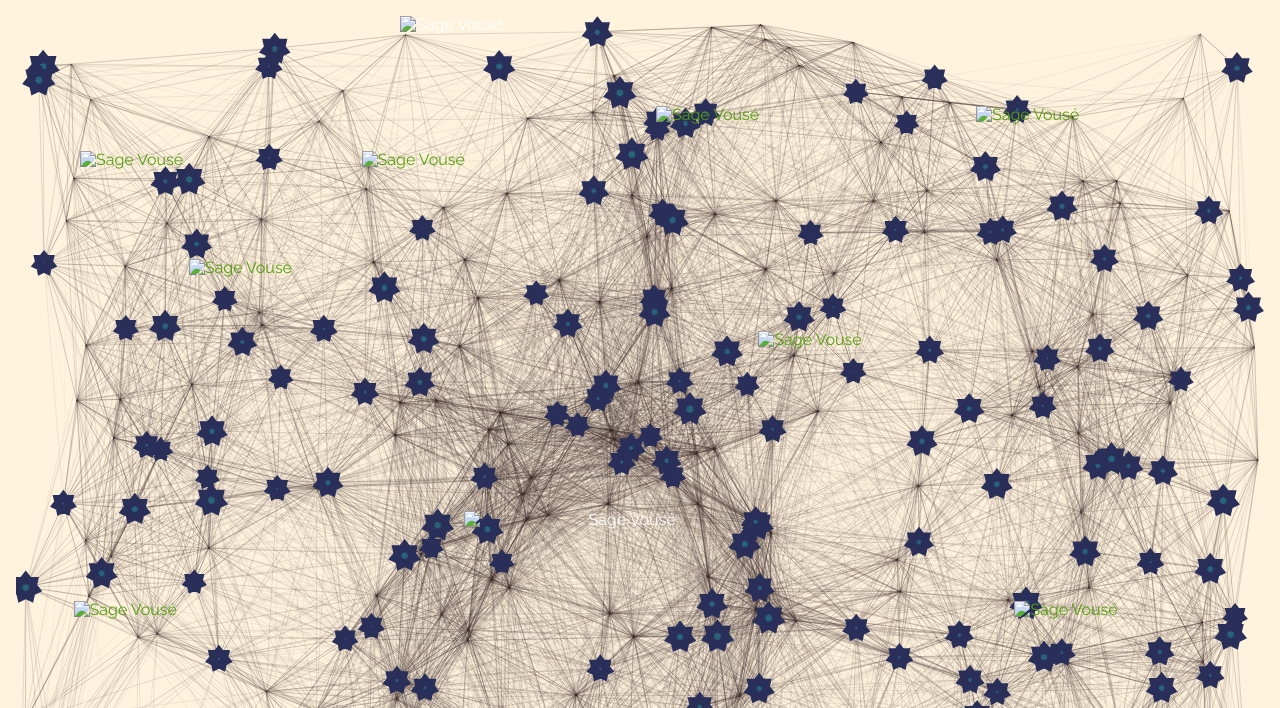
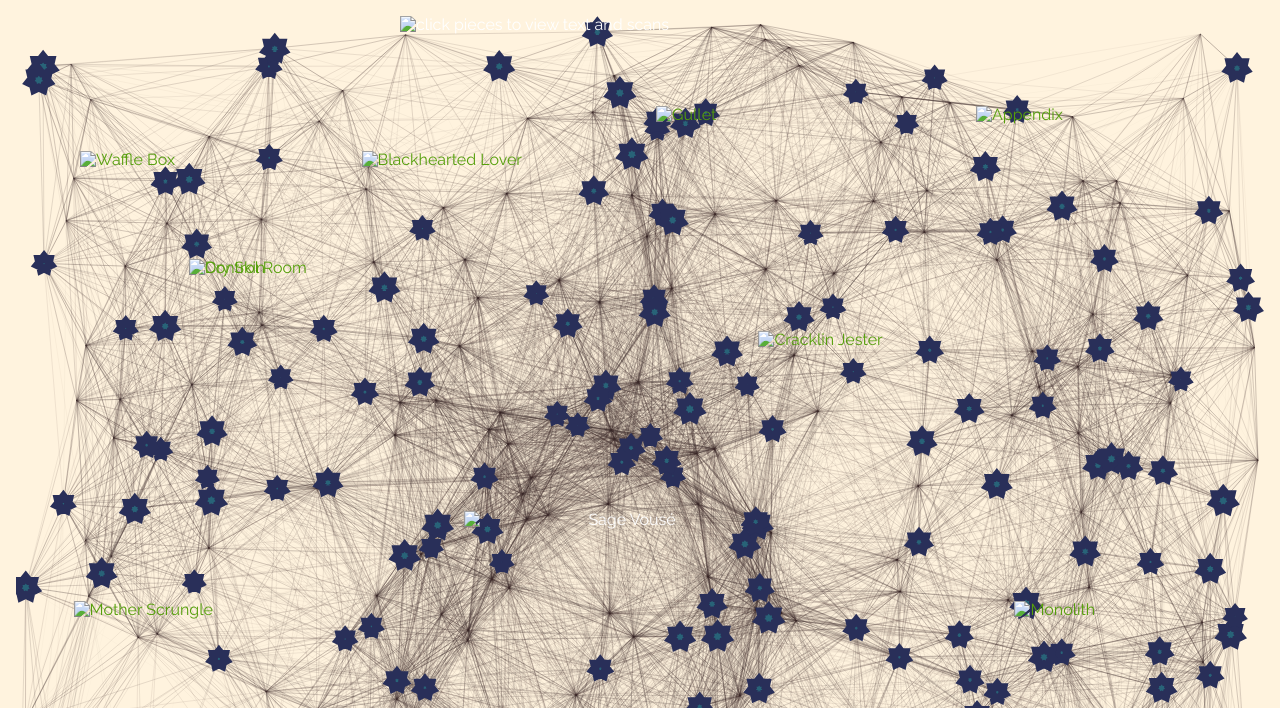
Before and after one commit to svouse/svouse.github.io, a Jekyll site: the page index.html, which Jekyll copies as it is, in a window 1280 px wide. Shown: the top 708 px of the page. Built offline with Jekyll 4.4.1, drawn with Linux system fonts in a browser that asks for light colours.

Commit message:
add dry skin

```diff
--- a/index.html
+++ b/index.html
@@ -31,39 +31,43 @@
     </div>
   </div>
 
+  <img src="/assets/favicon/click_for_scans.png" alt="click pieces to view text and scans" style="width:35%;height:25%;right:0;top:0%;left:30%;margin:0.5rem;padding: 0.5rem;position: absolute;opacity:1;">
+
   <A HREF="pages/appendix.html">
-  <img class="piece" src="/assets/favicon/Appendix.png" alt="Sage Vousé" style="width:18%;height:30%;right:0;left:75%;margin:0.5rem;top:10%;padding: 0.5rem;position: absolute;">
+  <img class="piece" src="/assets/favicon/Appendix.png" alt="Appendix" style="width:18%;height:30%;right:0;left:75%;margin:0.5rem;top:10%;padding: 0.5rem;position: absolute;">
   </A>
 
   <A HREF="pages/monolith.html">
-  <img class="piece" src="/assets/favicon/Monolith.png" alt="Sage Vousé" style="width: 25%;height:30%;right:0;top:65%;left:78%;margin:0.5rem;padding: 0.5rem;position: absolute;">
+  <img class="piece" src="/assets/favicon/Monolith.png" alt="Monolith" style="width: 25%;height:30%;right:0;top:65%;left:78%;margin:0.5rem;padding: 0.5rem;position: absolute;">
   </A>
 
   <A HREF="pages/cracklinjester.html">
-  <img class="piece" src="/assets/favicon/cracklinjester.png" alt="Sage Vousé" style="width:35%;height:35%;right:0;top: 35%;left:58%;margin:0.5rem;padding: 0.5rem;position: absolute;">
+  <img class="piece" src="/assets/favicon/cracklinjester.png" alt="Cracklin Jester" style="width:35%;height:35%;right:0;top: 35%;left:58%;margin:0.5rem;padding: 0.5rem;position: absolute;">
   </A>
 
   <A HREF="pages/wafflebox.html">
-  <img class="piece" src="/assets/favicon/Wafflebox.png" alt="Sage Vousé" style="width:22%;height:34%;left:5%;top:15%;margin:0.5rem;padding: 0.5rem;position: absolute;">
+  <img class="piece" src="/assets/favicon/Wafflebox.png" alt="Waffle Box" style="width:22%;height:34%;left:5%;top:15%;margin:0.5rem;padding: 0.5rem;position: absolute;">
   </A>
 
-  <img src="/assets/favicon/click_for_scans.png" alt="Sage Vousé" style="width:35%;height:25%;right:0;top:0%;left:30%;margin:0.5rem;padding: 0.5rem;position: absolute;opacity:1;">
-
   <A HREF="pages/black_hearted_lover.html">
-  <img class="piece" src="/assets/favicon/Black-heartedlover.png" alt="Sage Vousé" style="width:30%;height:40%;right:30%;left:27%;top: 15%;margin:0.5rem;padding: 0.5rem;position: absolute;">
+  <img class="piece" src="/assets/favicon/Black-heartedlover.png" alt="Blackhearted Lover" style="width:30%;height:40%;right:30%;left:27%;top: 15%;margin:0.5rem;padding: 0.5rem;position: absolute;">
   </A>
 
   <A HREF="pages/gullet.html">
-  <img class="piece" src="/assets/favicon/Gullet.png" alt="Sage Vousé" style="width:20%;height:30%;left:50%;top: 10%;margin:0.5rem;padding: 0.5rem;position: absolute;">
+  <img class="piece" src="/assets/favicon/Gullet.png" alt="Gullet" style="width:20%;height:30%;left:50%;top: 10%;margin:0.5rem;padding: 0.5rem;position: absolute;">
   </A>
 
 
   <A HREF="pages/mother_scrungle.html">
-  <img class="piece" src="/assets/favicon/Motherscrungle.png" alt="Sage Vousé" style="width:18%;height:23%;top: 65%;right:75%;margin:0.5rem;padding: 0.5rem;position: absolute;">
+  <img class="piece" src="/assets/favicon/Motherscrungle.png" alt="Mother Scrungle" style="width:18%;height:23%;top: 65%;right:75%;margin:0.5rem;padding: 0.5rem;position: absolute;">
   </A>
 
   <A HREF="pages/control_room.html">
-  <img class="piece" src="/assets/favicon/ControlRoom.png" alt="Sage Vousé" style="width:24%;height:55%;top: 27%;right:60%;margin:0.5rem;padding: 0.5rem;position: absolute;">
+  <img class="piece" src="/assets/favicon/ControlRoom.png" alt="Control Room" style="width:24%;height:55%;top: 27%;right:60%;margin:0.5rem;padding: 0.5rem;position: absolute;">
+  </A>
+
+  <A HREF="pages/dry_skin.html">
+  <img class="piece" src="/assets/favicon/DrySkin.png" alt="Dry Skin" style="width:24%;height:55%;top: 27%;right:60%;margin:0.5rem;padding: 0.5rem;position: absolute;">
   </A>
 
   <div id="landing">
```
Also changed, not shown: pages/dry_skin.html (added, +28 -0 lines), 1 other file.
